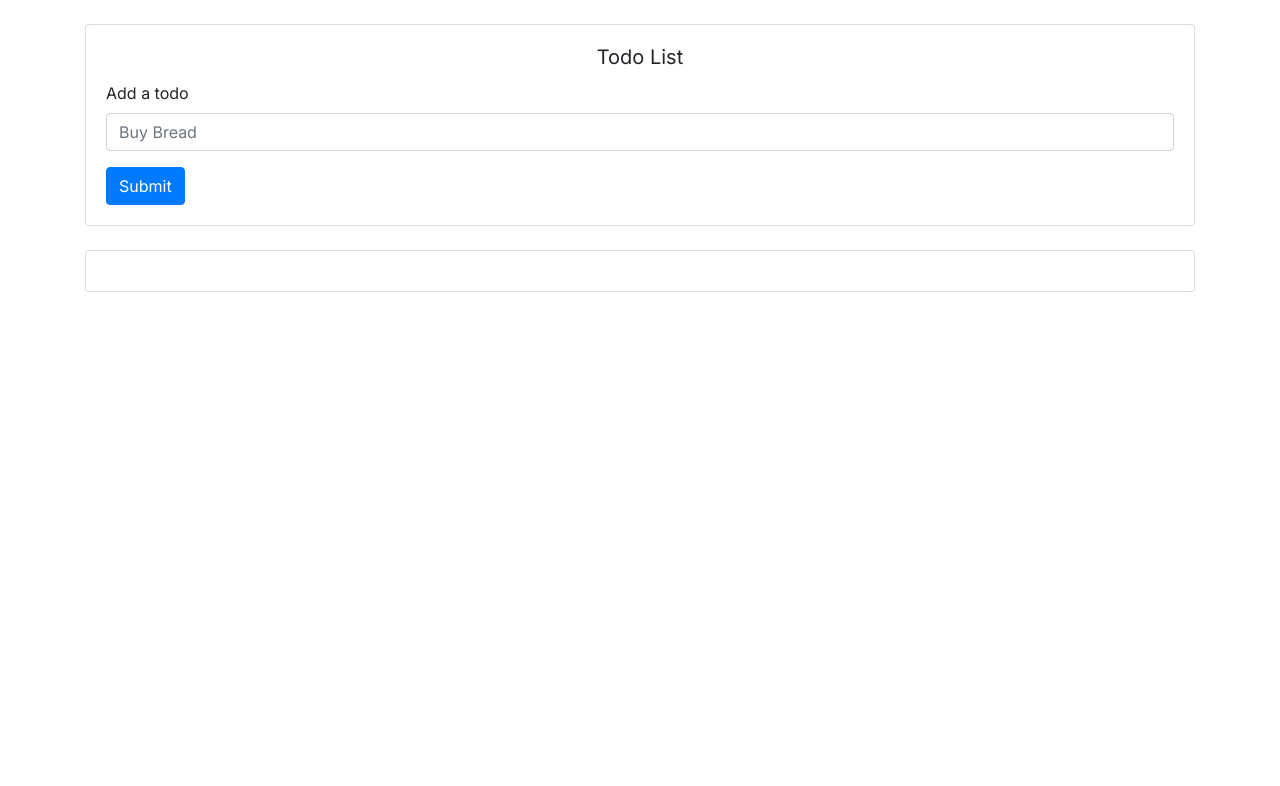
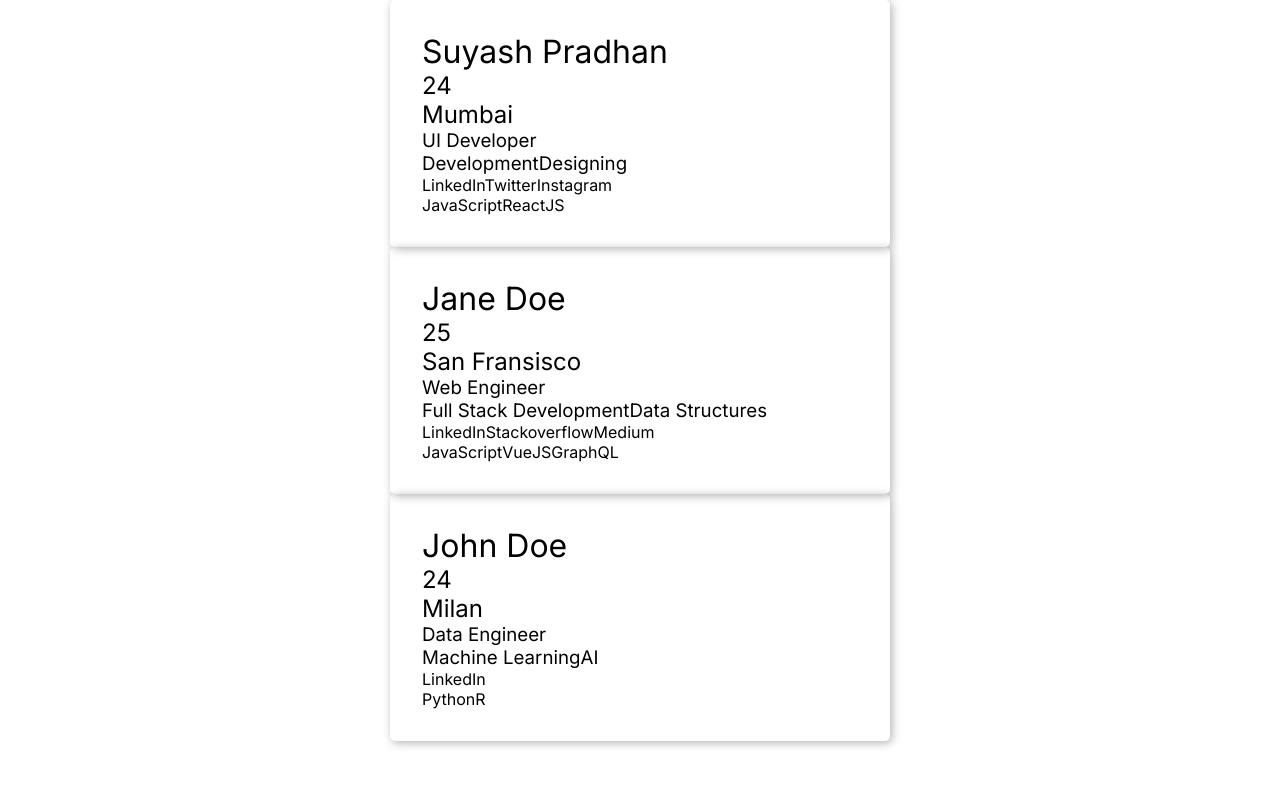
Before and after one commit to suyashpradhan/movie-search-app, a React (Create React App) app: page / in a window 1280 px wide. Shown: the top 786 px of the page. Built offline with nearby package versions, Linux system fonts and the light colour scheme.

Commit message:
Mapping Components

```diff
--- a/public/index.html
+++ b/public/index.html
@@ -10,8 +10,7 @@
   <link rel="apple-touch-icon" href="%PUBLIC_URL%/logo192.png" />
   <link rel="manifest" href="%PUBLIC_URL%/manifest.json" />
   <title>React App</title>
-  <link rel="stylesheet" href="https://maxcdn.bootstrapcdn.com/bootstrap/4.5.0/css/bootstrap.min.css"
-    integrity="sha384-9aIt2nRpC12Uk9gS9baDl411NQApFmC26EwAOH8WgZl5MYYxFfc+NcPb1dKGj7Sk" crossorigin="anonymous" />
+
 </head>
 
 <body>
--- /dev/null
+++ b/src/ContactInfo/App.js
@@ -0,0 +1,23 @@
+import React from "react";
+import Data from "./Data";
+import ContactComponent from "./ContactComponent";
+import "../style.css";
+
+function App() {
+  let component = Data.map((item) => (
+    <ContactComponent
+      key={item.id}
+      name={item.name}
+      age={item.age}
+      location={item.location}
+      designation={item.designation}
+      interest={item.interest.map((singleInterest) => singleInterest)}
+      socialLink={item.socialLink.map((links) => links)}
+      langaugesKnown={item.langaugesKnown.map((langauge) => langauge)}
+    />
+  ));
+
+  return <div>{component}</div>;
+}
+
+export default App;
--- /dev/null
+++ b/src/ContactInfo/ContactComponent.js
@@ -0,0 +1,17 @@
+import React from "react";
+
+function ContactComponent(props) {
+  return (
+    <div className="container">
+      <h1>{props.name}</h1>
+      <h2>{props.age}</h2>
+      <h2>{props.location}</h2>
+      <h3>{props.designation}</h3>
+      <h3>{props.interest}</h3>
+      <h4>{props.socialLink}</h4>
+      <h4>{props.langaugesKnown}</h4>
+    </div>
+  );
+}
+
+export default ContactComponent;
--- /dev/null
+++ b/src/ContactInfo/Data.js
@@ -0,0 +1,34 @@
+const Data = [
+  {
+    id: 1,
+    name: "Suyash Pradhan",
+    age: 24,
+    location: "Mumbai",
+    designation: "UI Developer",
+    interest: ["Development", "Designing"],
+    socialLink: ["LinkedIn", "Twitter", "Instagram"],
+    langaugesKnown: ["JavaScript", "ReactJS"],
+  },
+  {
+    id: 2,
+    name: "Jane Doe",
+    age: 25,
+    location: "San Fransisco",
+    designation: "Web Engineer",
+    interest: ["Full Stack Development", "Data Structures"],
+    socialLink: ["LinkedIn", "Stackoverflow", "Medium"],
+    langaugesKnown: ["JavaScript", "VueJS", "GraphQL"],
+  },
+  {
+    id: 3,
+    name: "John Doe",
+    age: 24,
+    location: "Milan",
+    designation: "Data Engineer",
+    interest: ["Machine Learning", "AI"],
+    socialLink: ["LinkedIn"],
+    langaugesKnown: ["Python", "R"],
+  },
+];
+
+export default Data;
--- a/src/index.js
+++ b/src/index.js
@@ -1,6 +1,6 @@
 import React from "react";
 import ReactDOM from "react-dom";
-import App from "./Todo-App/App";
+import App from "./ContactInfo/App";
 
 ReactDOM.render(
   <React.StrictMode>
--- a/src/style.css
+++ b/src/style.css
@@ -8,6 +8,18 @@
     font-weight: 400;
 }
 
+
+body {
+    display: flex;
+    justify-content: center;
+    align-items: center;
+}
+
+.header {
+    text-align: center;
+    color: #333;
+}
+
 button {
     padding: .6rem 2rem;
     text-align: center;
@@ -16,9 +28,94 @@ button {
     font-size: 18px;
     color: #FFF;
     border-radius: .2rem;
+    margin: 0 auto;
+    cursor: pointer;
+    display: block;
+
 }
 
 button:active,
 button:focus {
     outline: none;
 }
+
+.container {
+    border-radius: 5px;
+    box-shadow: 2px 2px 10px rgba(0, 0, 0, 0.3);
+    padding: 2rem;
+    position: relative;
+    min-width: 500px;
+}
+
+
+#form {
+    margin: 2rem 0 0 0;
+}
+
+#form label {
+    display: block;
+    font-size: 1rem;
+    color: #696969;
+}
+
+#form .form-group {
+    margin: 0 0 2rem 0;
+    position: relative;
+
+}
+
+.form-control {
+    padding: .6rem .4rem;
+    display: block;
+    width: 100%;
+    border-radius: 3px;
+    border: 1px solid #dbdcdd;
+    height: 38px;
+    font-size: 1.2rem;
+    color: #808080;
+}
+
+.form-control:active,
+.form-control:focus {
+    outline: none;
+}
+
+.form-group span {
+    padding: 2px 0 0 0;
+    display: block;
+    font-size: 1rem;
+    visibility: hidden;
+}
+
+.form-group.success input {
+    border: 1px solid #34ac4f;
+}
+
+.form-group.error input {
+    border: 1px solid #ff3943;
+}
+
+.form-group.successs span {
+    color: #34ac4f;
+    visibility: visible;
+}
+
+.form-group.error span {
+    color: #ff3943;
+    visibility: visible;
+}
+
+
+
+.view-icon {
+    color: #696969;
+    position: absolute;
+    top: 34px;
+    right: 0;
+    cursor: pointer;
+    visibility: hidden;
+}
+
+.view-icon:hover {
+    color: #333;
+}
```
Also changed, not shown: src/Form/Form.js (+55 -37 lines), src/Practice.js (+30 -2 lines), src/RandomJokes/App.js (added, +20 -0 lines), src/RandomJokes/JokeComponent.js (added, +13 -0 lines), src/RandomJokes/JokesData.js (added, +27 -0 lines), 1 other file (tests, documents, lock files or other folders).
